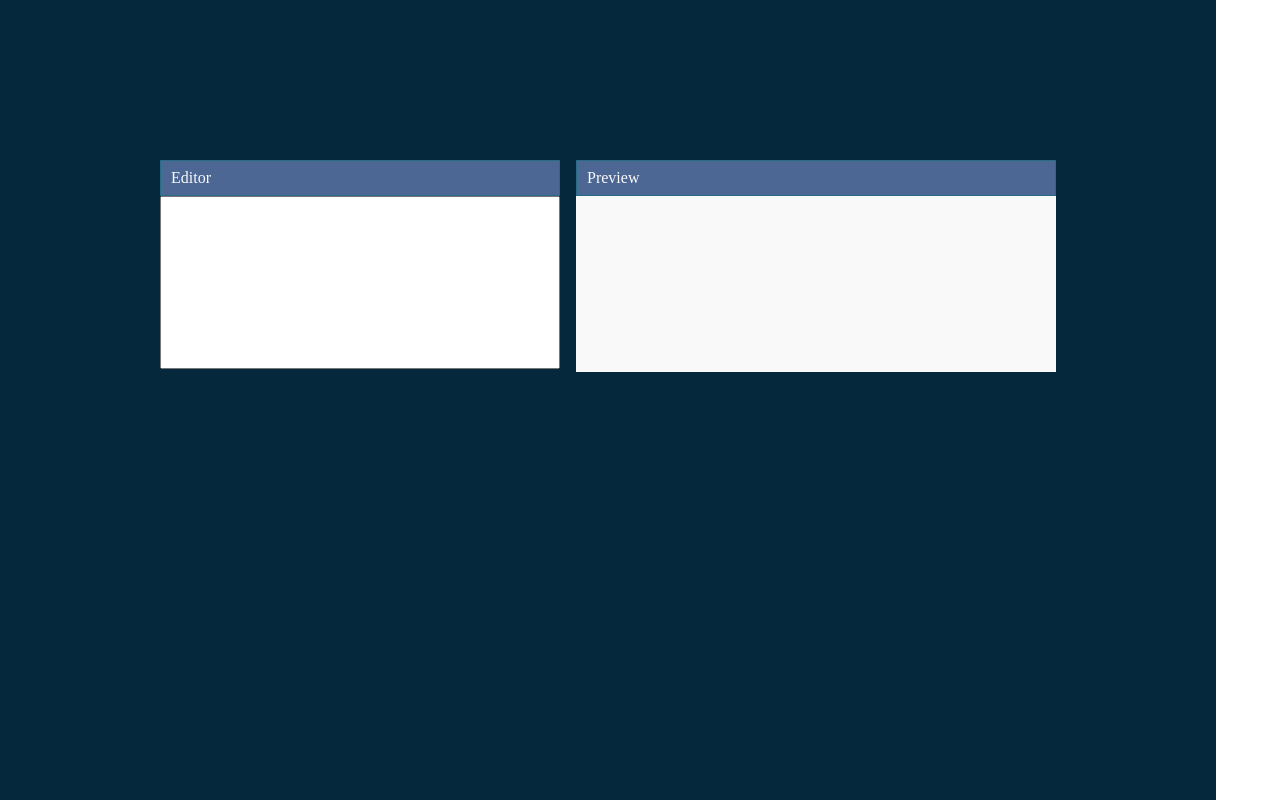
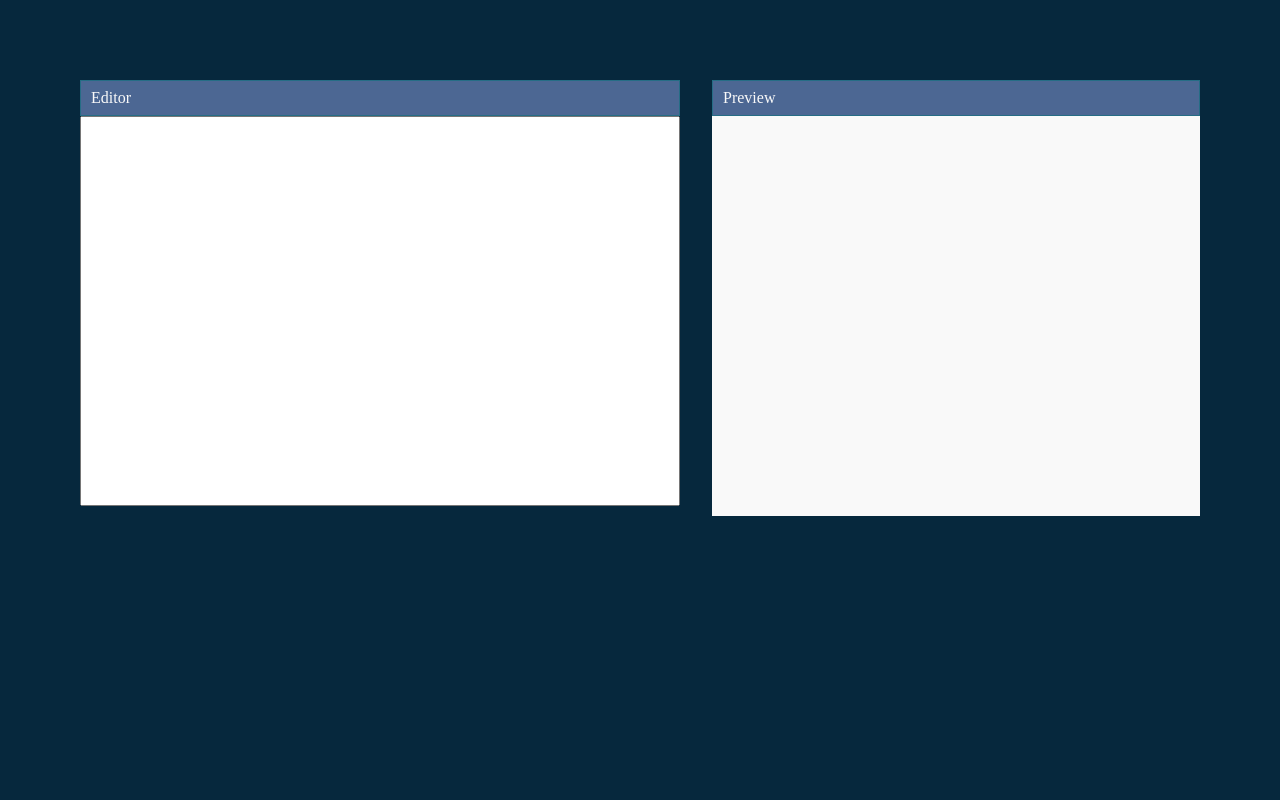
Before and after one commit to EliasPereyra/markdown-previwer, a React app: page / in a window 1280 px wide. Built offline with nearby package versions, Linux system fonts and the light colour scheme; the HTML template or start-up script is replaced by a standard one.

Commit message:
Modify the whole layout

```diff
--- a/src/App.css
+++ b/src/App.css
@@ -10,10 +10,12 @@ body {
 
 section {
   height: 100vh;
-  padding: 10em;
+  width: 100vw;
+  padding: 5em 5em;
   background-color: #06283d;
   display: flex;
-  gap: 1em;
+  justify-content: space-between;
+  gap: 2em;
 }
 
 header {
@@ -25,10 +27,11 @@ header {
 
 textarea {
   font-family: Poppins;
-  padding: 10px;
-  width: 30em;
+  font-size: 15px;
+  padding: 12px;
+  height: 26em;
+  width: 40em;
   resize: none;
-  height: 13em;
 }
 textarea:focus {
   outline: none;
@@ -39,11 +42,14 @@ h1 {
 }
 
 #preview-container {
-  width: 30em;
+  width: 100%;
+  height: 20em;
 }
 
 #preview {
   background-color: #f9f9f9;
   padding: 10px;
-  height: 11em;
+  height: 25em;
+  width: 100%;
+  overflow: auto;
 }
```
